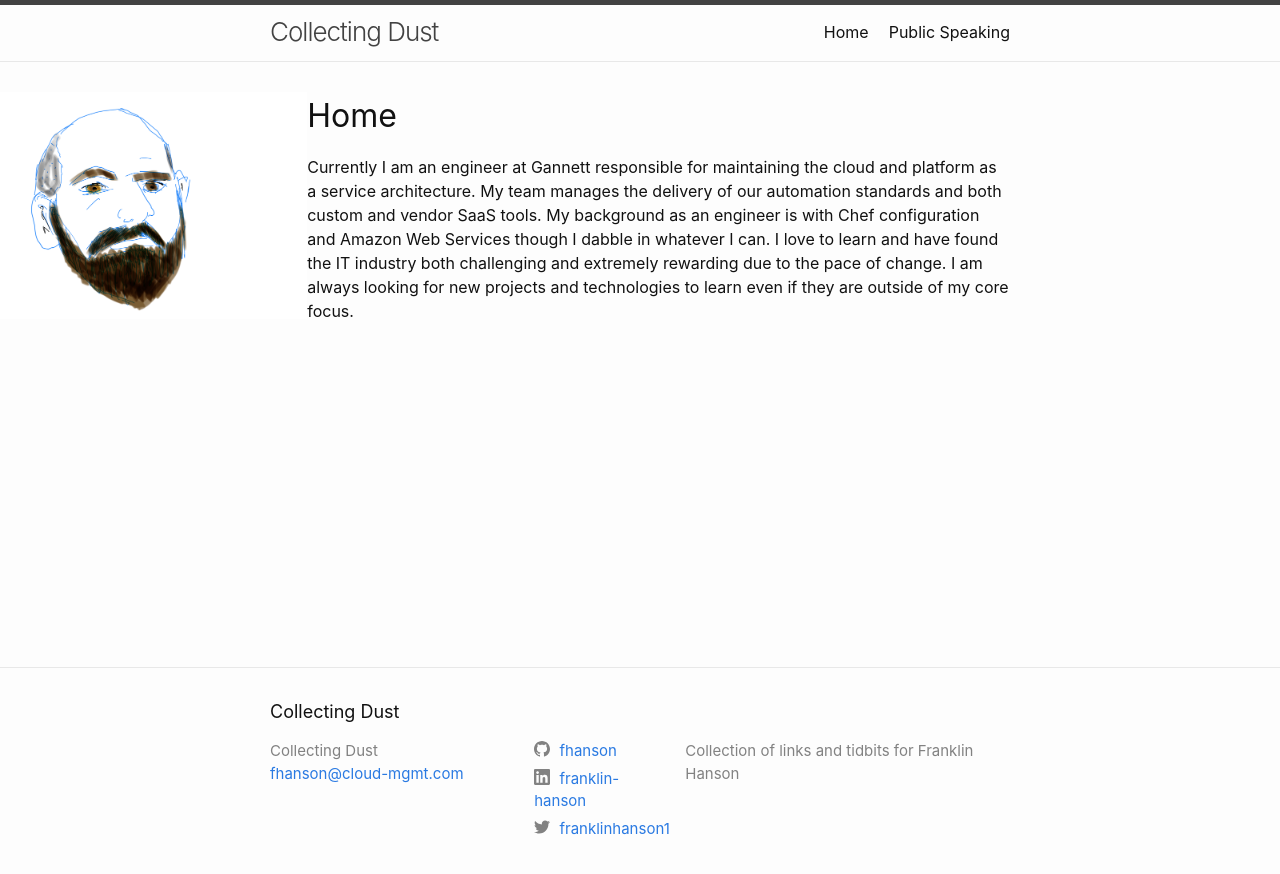
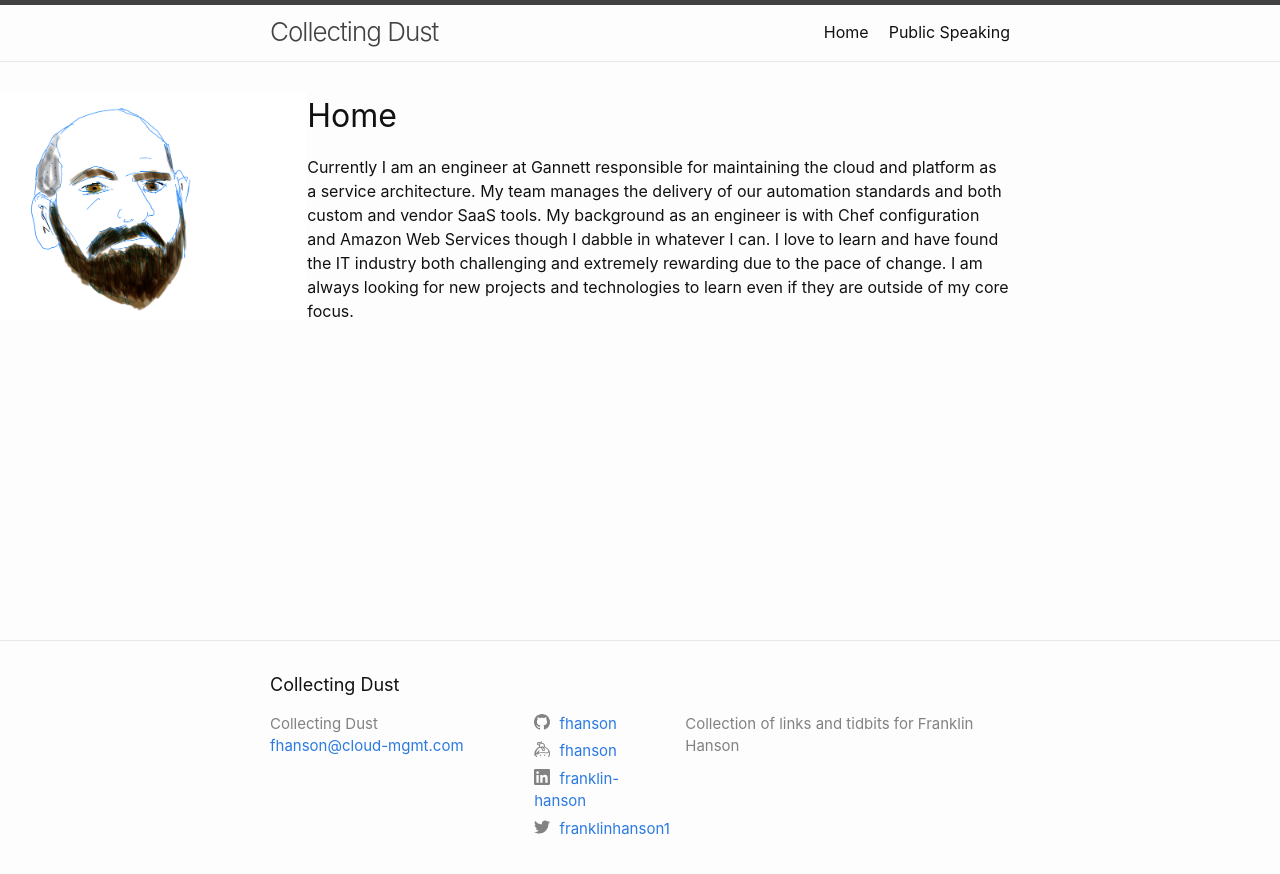
Before and after one commit to fhanson/fhanson.github.io, a Jekyll site: the page built from index.markdown, in a window 1280 px wide. Shown: the top 874 px of the page. Built offline with Jekyll 4.4.1, drawn with Linux system fonts in a browser that asks for light colours.

Commit message:
Add keybase to social

```diff
--- a/_config.yml
+++ b/_config.yml
@@ -8,6 +8,7 @@ url: 'https://cloud-mgmt.com'
 twitter_username: franklinhanson1
 github_username: fhanson
 linkedin_username: franklin-hanson
+keybase_username: fhanson
 theme: minima
 plugins:
   - jekyll-feed
--- a/_includes/social.html
+++ b/_includes/social.html
@@ -4,6 +4,8 @@
   {%- if site.flickr_username -%}<li><a href="https://www.flickr.com/photos/{{ site.flickr_username| cgi_escape | escape }}"><svg class="svg-icon"><use xlink:href="{{ '/assets/minima-social-icons.svg#flickr' | relative_url }}"></use></svg> <span class="username">{{ site.flickr_username| escape }}</span></a></li>{%- endif -%}
   {%- if site.github_username -%}<li><a href="https://github.com/{{ site.github_username| cgi_escape | escape }}"><svg class="svg-icon"><use xlink:href="{{ '/assets/minima-social-icons.svg#github' | relative_url }}"></use></svg> <span class="username">{{ site.github_username| escape }}</span></a></li>{%- endif -%}
   {%- if site.instagram_username -%}<li><a href="https://instagram.com/{{ site.instagram_username| cgi_escape | escape }}"><svg class="svg-icon"><use xlink:href="{{ '/assets/minima-social-icons.svg#instagram' | relative_url }}"></use></svg> <span class="username">{{ site.instagram_username| escape }}</span></a></li>{%- endif -%}
+  {%- if site.keybase_username -%}<li><a href="https://keybase.io/{{ site.keybase_username| cgi_escape | escape }}"><svg class="
+  svg-icon"><use xlink:href="{{ '/assets/minima-social-icons.svg#keybase' | relative_url }}"></use></svg> <span class="username">{{ site.keybase_username| escape }}</span></a></li>{%- endif -%}
   {%- if site.linkedin_username -%}<li><a href="https://www.linkedin.com/in/{{ site.linkedin_username| cgi_escape | escape }}"><svg class="svg-icon"><use xlink:href="{{ '/assets/minima-social-icons.svg#linkedin' | relative_url }}"></use></svg> <span class="username">{{ site.linkedin_username| escape }}</span></a></li>{%- endif -%}
   {%- if site.pinterest_username -%}<li><a href="https://www.pinterest.com/{{ site.pinterest_username| cgi_escape | escape }}"><svg class="svg-icon"><use xlink:href="{{ '/assets/minima-social-icons.svg#pinterest' | relative_url }}"></use></svg> <span class="username">{{ site.pinterest_username| escape }}</span></a></li>{%- endif -%}
   {%- for mst in site.mastodon -%}{%- if mst.username and mst.instance -%}<li><a href="https://{{ mst.instance| cgi_escape | escape}}/@{{mst.username}}"><svg class="svg-icon"><use xlink:href="{{ '/assets/minima-social-icons.svg#mastodon' | relative_url }}"></use></svg> <span class="username">{{ mst.username|escape }}</span></a></li>{%- endif -%}{%- endfor -%}
```
Also changed, not shown: assets/minima-social-icons.svg.
